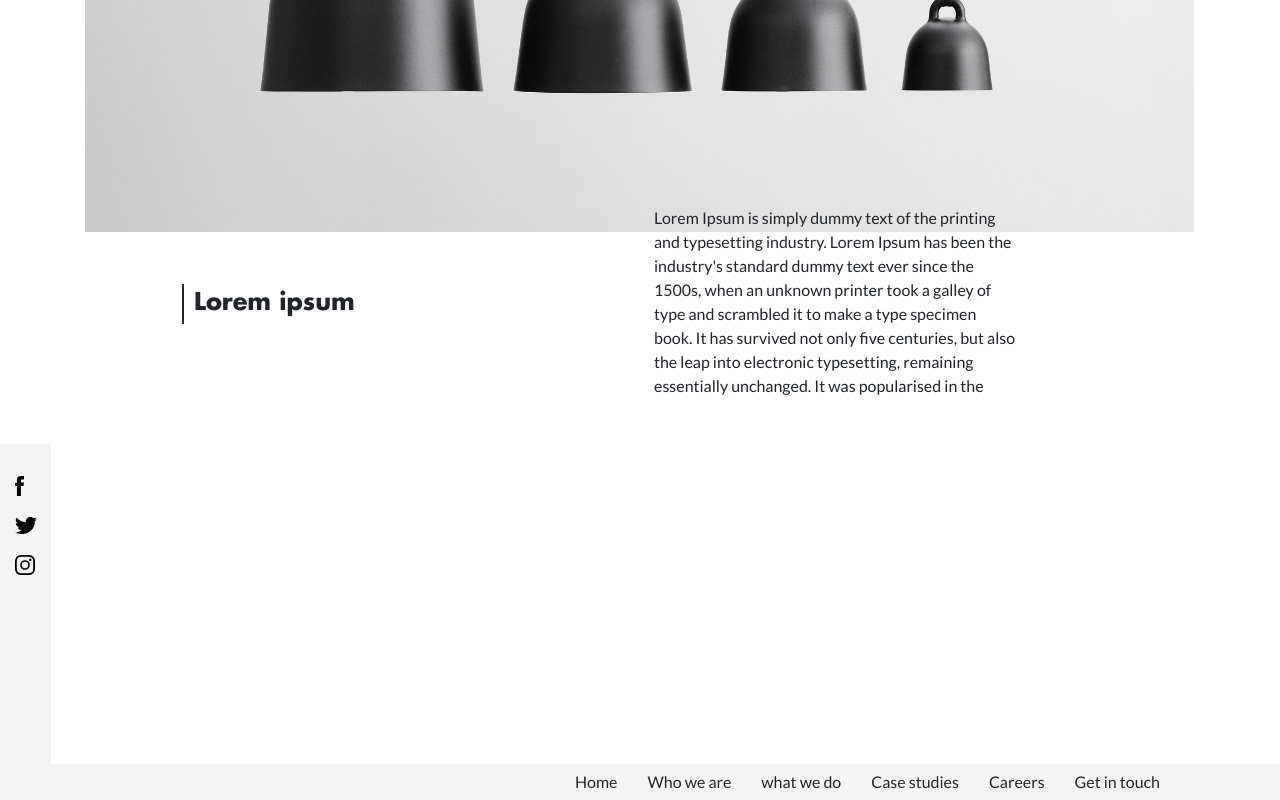
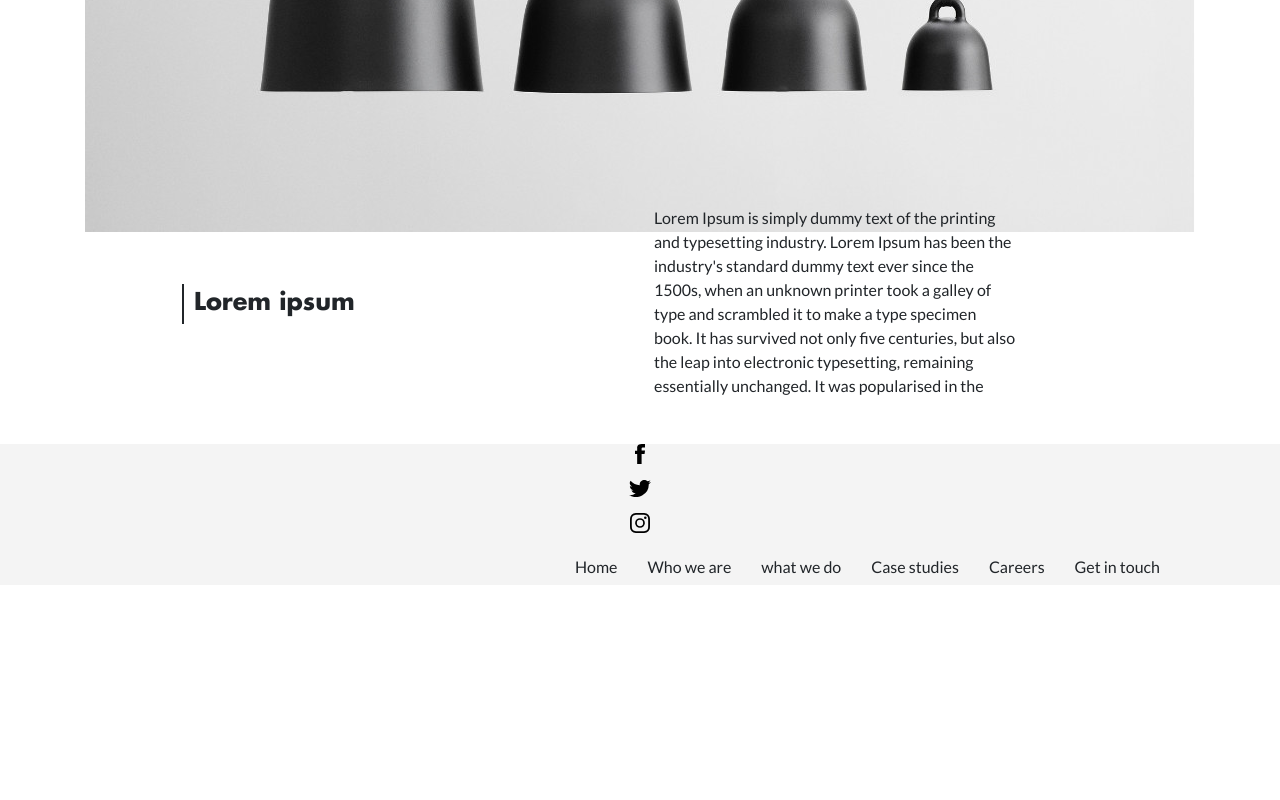
Before and after one commit to tzvika100/Furniture-site, a plain HTML site: page index.html in a window 1280 px wide. Shown: the part 3541-4341 px from the top of the page. After the commit the page ends 4126 px from the top, so only its background shows below. Drawn offline with nearby package versions, Linux system fonts and the light colour scheme.

Commit message:
Social icon finish

```diff
--- a/index.html
+++ b/index.html
@@ -246,7 +246,7 @@
         </article>
     </div>
 
-    <dive class="side-footer d-flex justify-content-center background-footer">
+    <dive class="social-icon d-flex justify-content-center background-footer">
 
                     <div class="social-icon">
                         <figure class="icon1">
--- a/style.css
+++ b/style.css
@@ -124,7 +124,7 @@ img {
     left:584px;
 }
 
-/* Footer Side Social Icons  */
+/* Footer  Social Icons  */
 .side-footer {
     width: 4%;
     height: 40vh;
@@ -138,9 +138,11 @@ img {
     padding:2px 2px;
 }
 
-.side-footer a img, .side-footer a{
+.social-icon a img, .side-footer a{
     display:block;
     margin-bottom:1px;
+    margin-left: auto;
+    margin-right: auto;
 }
 
 /* Footer Navs */
```
